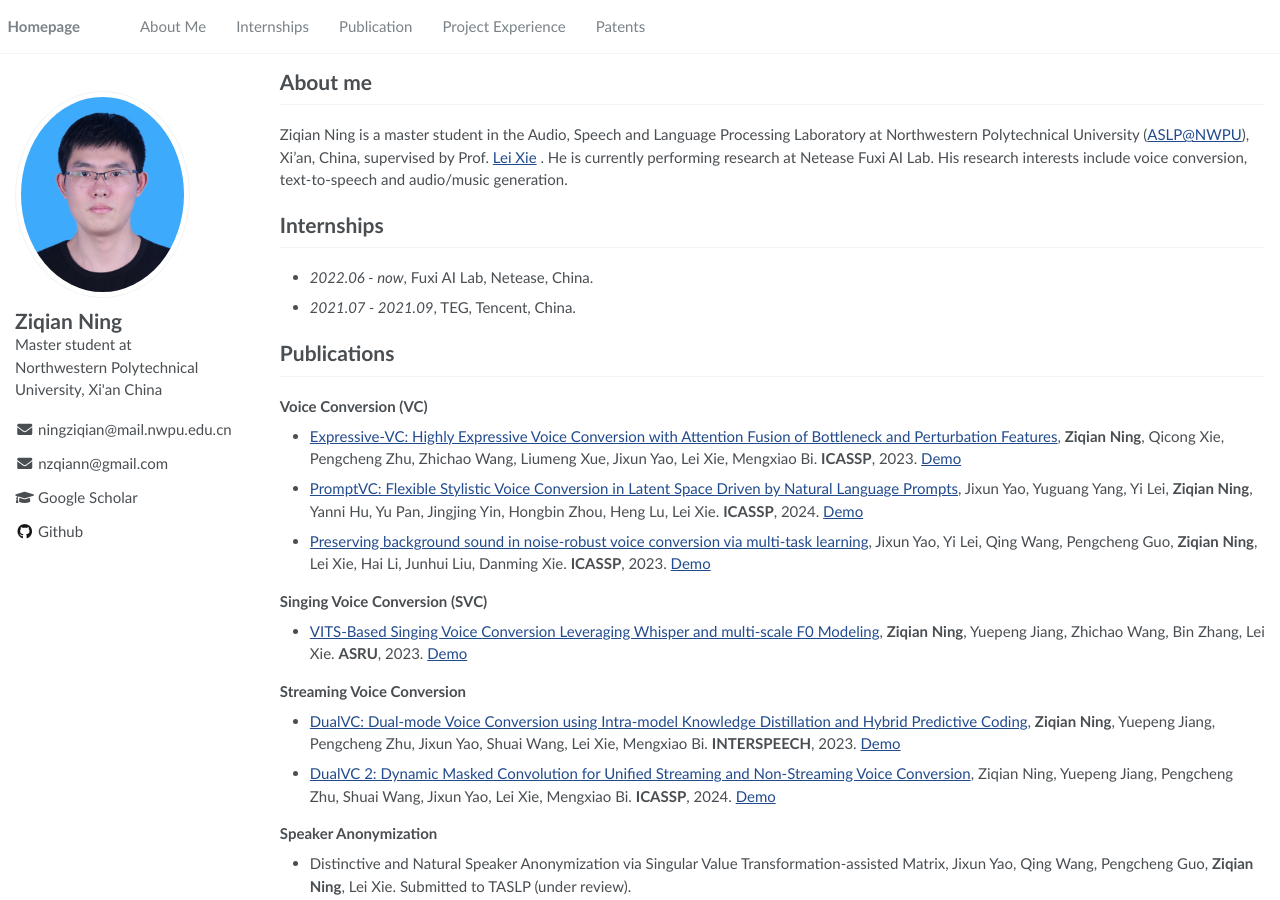
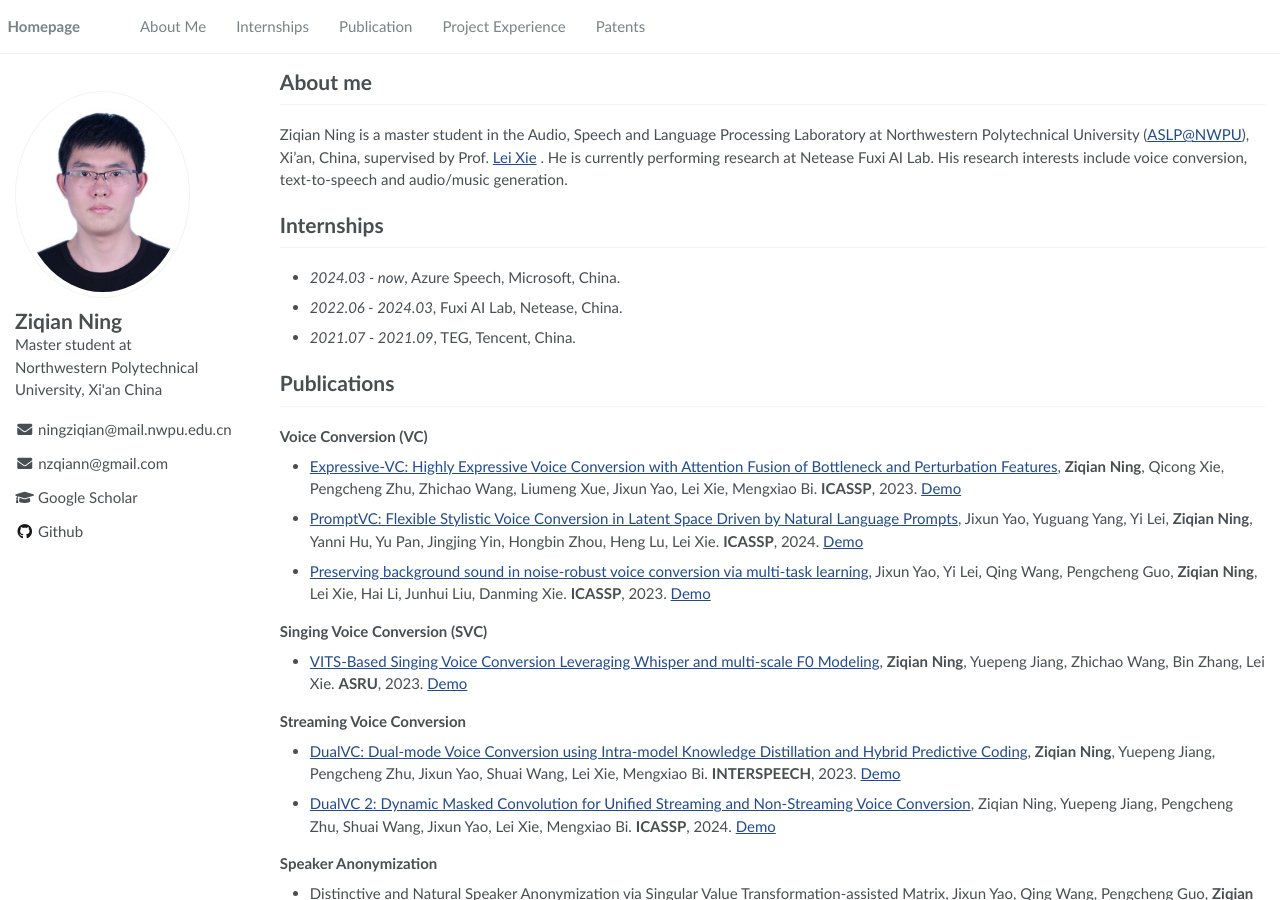
Before and after one commit to NZqian/NZqian.github.io, a Jekyll site: the page built from _pages/about.md, in a window 1280 px wide and 900 px high. Built offline with Jekyll 4.4.1, drawn with Linux system fonts in a browser that asks for light colours.

Commit message:
update intern

```diff
--- a/_pages/about.md
+++ b/_pages/about.md
@@ -47,7 +47,8 @@ Ziqian Ning is a master student in the Audio, Speech and Language Processing Lab
 # Internships
 <span class='anchor' id='internships'></span>
 
-- *2022.06 - now*, Fuxi AI Lab, Netease, China.
+- *2024.03 - now*, Azure Speech, Microsoft, China.
+- *2022.06 - 2024.03*, Fuxi AI Lab, Netease, China.
 - *2021.07 - 2021.09*, TEG, Tencent, China.
 
 
```
Also changed, not shown: images/head.jpg.
